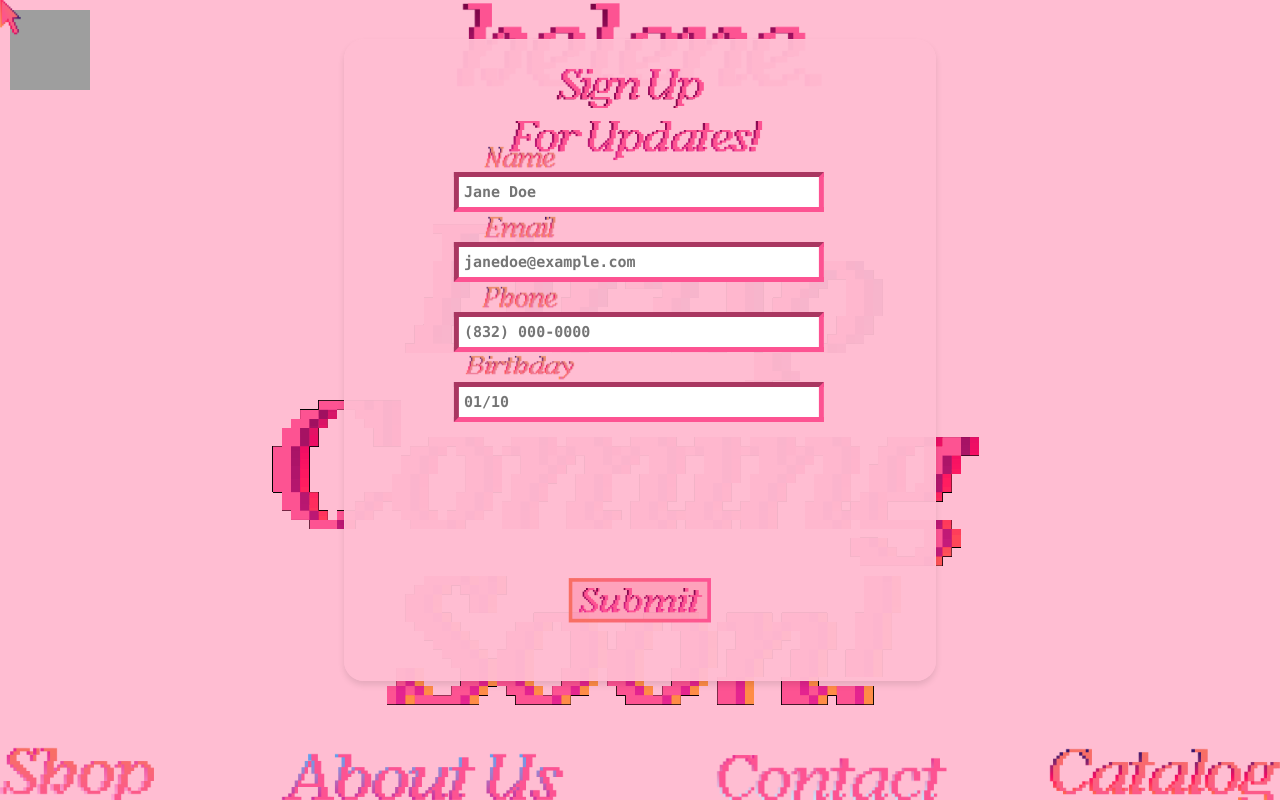
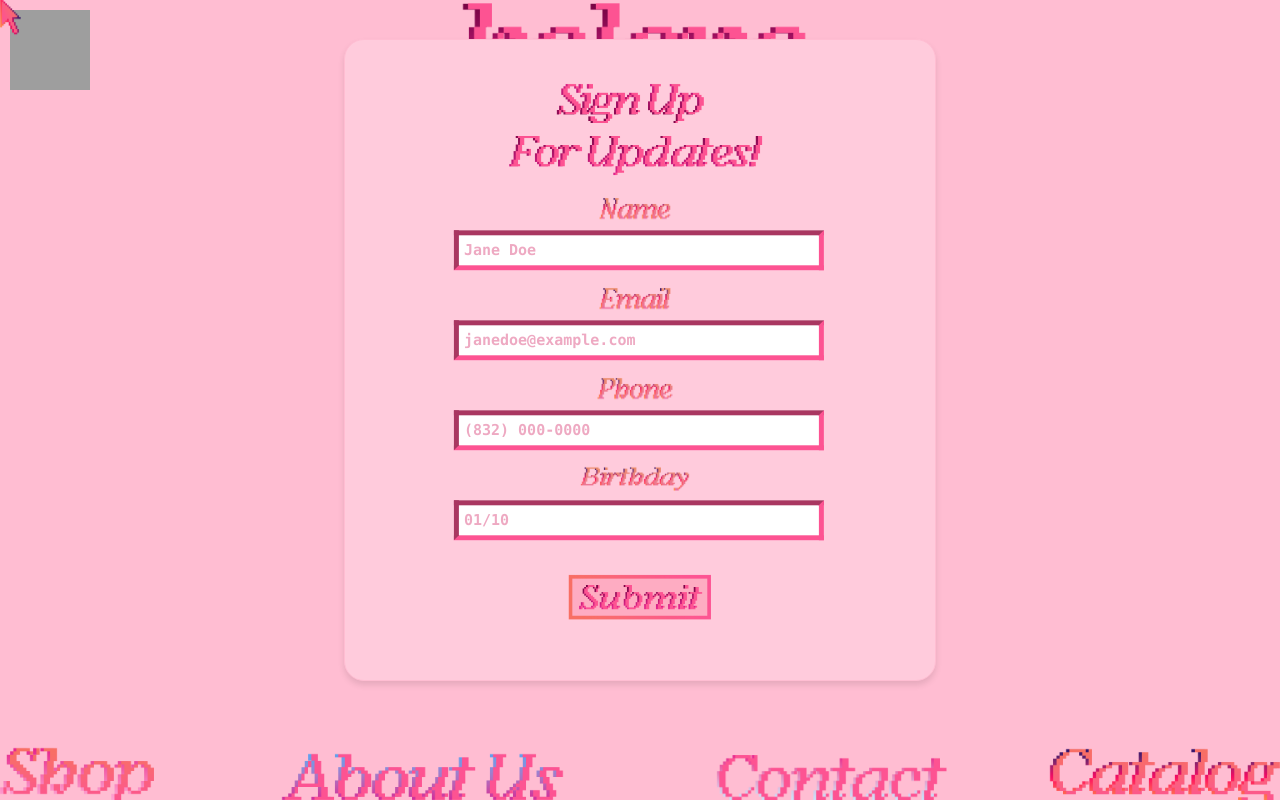
Before and after one commit to hellenekpo/hellensclothingfactory, a React (Create React App) app in the folder client/my-app/: page / in a window 1280 px wide. Built offline with nearby package versions, Linux system fonts and the light colour scheme; grey boxes are pictures that could not be loaded; what aws-amplify would draw is missing.

Commit message:
Updating pop up

```diff
--- a/client/my-app/src/components/TimedPopup/TimedPopup.js
+++ b/client/my-app/src/components/TimedPopup/TimedPopup.js
@@ -3,8 +3,8 @@ import TimedPopupForm from "../TimedPopupForm/TimedPopupForm";
 import styled, { keyframes } from 'styled-components';
 import signupForUpdates from "../../images/signupfor.png";
 
-const TIME_TO_SHOW_POPUP_IN_MS = 5000; // 5 seconds
-const TIME_TO_HIDE_POPUP_IN_MS = 15000; // 15 seconds
+const TIME_TO_SHOW_POPUP_IN_MS = 3000; // 3 seconds
+const TIME_TO_HIDE_POPUP_IN_MS = 20000; // 20 seconds
 
 const TimedPopup = () => {
   const [showPopup, setShowPopup] = useState(false);
@@ -81,7 +81,7 @@ const PopupContainer = styled.div`
   width: 550px;
   height: 600px;
   transform: translate(-50%, -50%);
-    background-color: rgba(255, 189, 210, 0.95);
+  background-color: rgb(255, 203, 220);
   border-radius: 20px;
   border: 1px solid #ffbdd2;
   padding: 20px;
@@ -92,7 +92,7 @@ const PopupContainer = styled.div`
 
 const SignUp = styled.img`
     width: 50%;
-    padding: -20px;
+    margin-top: 15px;
 `;
 
 export default TimedPopup;
--- a/client/my-app/src/components/TimedPopupForm/TimedPopupForm.js
+++ b/client/my-app/src/components/TimedPopupForm/TimedPopupForm.js
@@ -107,7 +107,7 @@ const StyledContainer = styled.div`
     position: absolute;
     top: 55%;
     left: 50%;
-    transform: translate(-50%, -50%);
+    transform: translate(-50%, -39%);
     ${mobile({ width: "200px" })}
 `;
 
@@ -132,9 +132,9 @@ const Label = styled.p`
 `;
 
 const Input = styled.input`
-  ${desktop({ display: "block" })}
-  ${tablet({ display: "block", width: "20%" })}
-  ${mobile({ display: "block"})}
+    ${desktop({display: "block", marginBottom: "20px"})}
+    ${tablet({display: "block", width: "20%"})}
+    ${mobile({display: "block"})}
     transform: translate(-3%, 0%);
     border-width: 5px;
     border-color: #fd5392;
@@ -145,11 +145,15 @@ const Input = styled.input`
     width: 100%;
     font-size: 15px;
     font-family: "Lucida Console", "Courier New", monospace;
+
+    ::placeholder {
+        color: #eea9c2;
+    }
 `;
 
 const SubmitLogo = styled.img`
     width: 40%;
-    transform: translate(-50%, 375%);
+    transform: translate(-50%, 250%);
     display: inline-block;
     position: absolute;
     top: 50%;
--- a/client/my-app/src/pages/Home/Home.js
+++ b/client/my-app/src/pages/Home/Home.js
@@ -7,6 +7,9 @@ import GlobalFooter from '../../components/GlobalFooter/GlobalFooter';
 import TimedPopup from '../../components/TimedPopup/TimedPopup';
 import {Drop, DropDesktop, PageContainer} from "../../utils/utils";
 import {MusicPlayerButton} from "../../components/MusicPlayer/MusicPlayerButton";
+
+
+
 const Home = () => {
   return (
     <PageContainer>
--- a/client/my-app/src/utils/utils.js
+++ b/client/my-app/src/utils/utils.js
@@ -128,13 +128,13 @@ export const Drop = styled.img`
 `;
 
 export const DropDesktop = styled.img`
-  max-width: 80%;
-  max-height: 100%;
+  max-width: 30%;
+  max-height: 1000%;
   position: fixed;
-  ${desktop({ maxWidth: '100%' })}
+  ${desktop({ maxWidth: '40%' })}
   ${mobile({ maxWidth: '0%' })}
   ${tablet({ maxWidth: '0%' })}
-  top: 8%;
+  top: 15%;
 `;
 export const changeToPlaceHolder1 = (placeHolder) => {
     document.getElementById(placeHolder).src = placeholder1;
@@ -168,7 +168,7 @@ export const NowPlaying = styled.img`
 export const FormLabel = styled.img`
     ${mobile({left: 0, top: 20})}
     ${tablet({})}
-    ${desktop({})}
+    ${desktop({left: 115, bottom: 7})}
     height: 30px;
     width: 110px;
     display: block;
```
Lines whose indentation alone changed are shown as unchanged.
